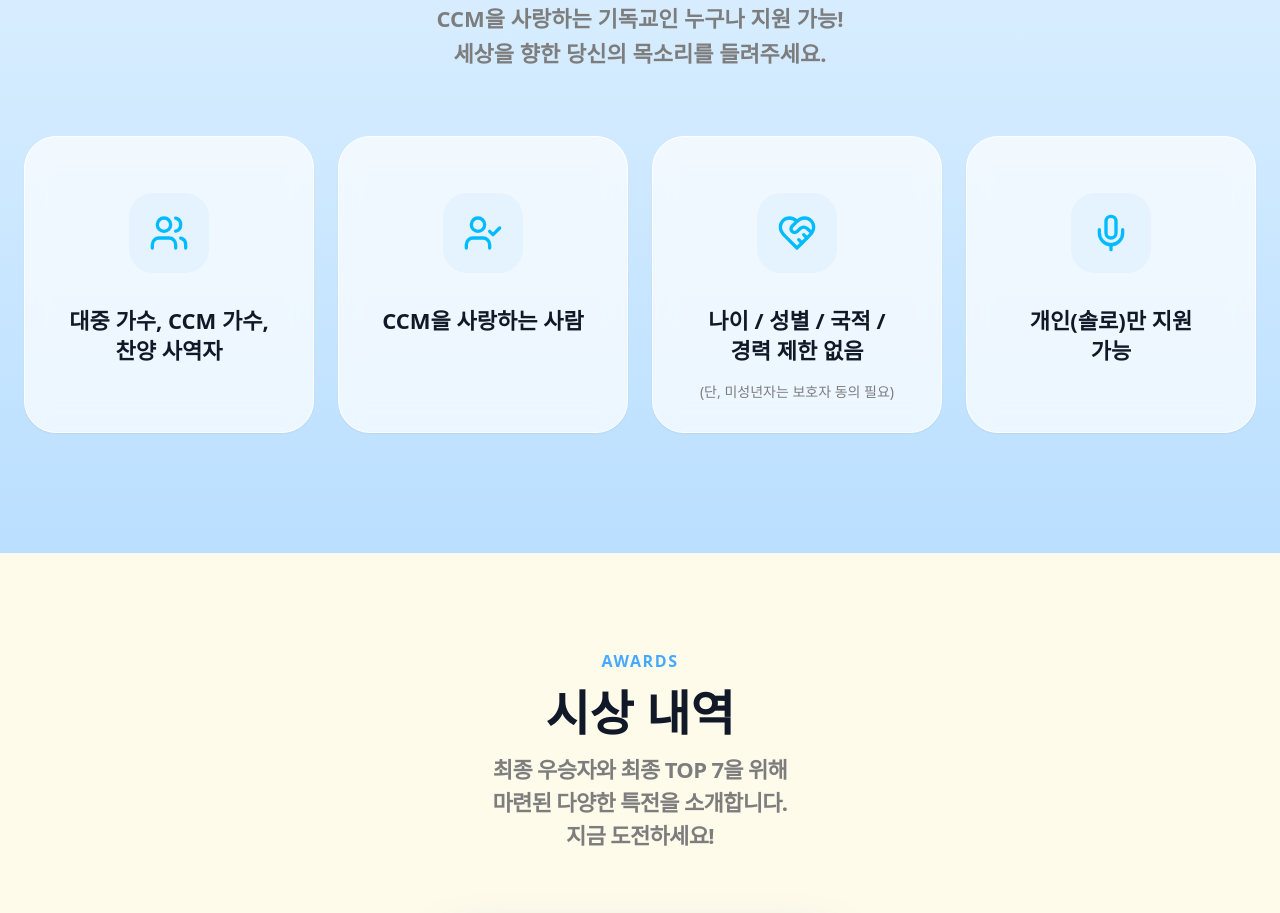
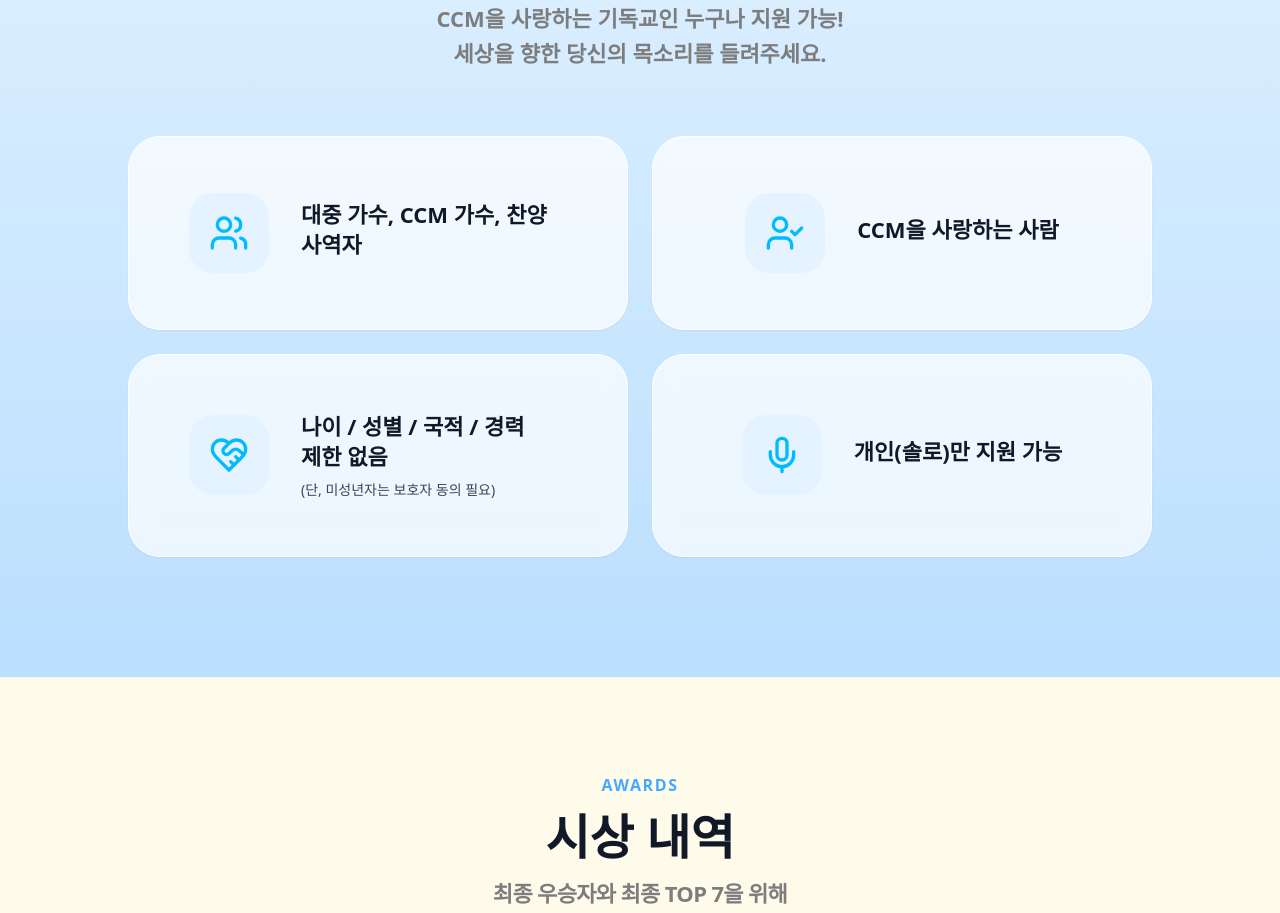
Before and after one commit to seun9eun/healingvoice, a React (Vite) app: page / in a window 1280 px wide. Shown: the part 2680-3593 px from the top of the page. Built offline with nearby package versions, Linux system fonts and the light colour scheme; a web font is replaced by a local one.

Commit message:
style: restructure eligibility section into 2x2 grid with horizontal centered cards

```diff
--- a/src/app/components/InfoSection.tsx
+++ b/src/app/components/InfoSection.tsx
@@ -47,25 +47,25 @@ export function InfoSection() {
             </p>
           </div>
 
-          {/* Grid: 1504px 안에서 4등분 됨 */}
-          <div className="grid grid-cols-1 sm:grid-cols-2 lg:grid-cols-4 gap-6">
+          {/* Grid: 1504px 안에서 2*2 그리드로 변경됨 */}
+          <div className="grid grid-cols-1 lg:grid-cols-2 gap-6 max-w-5xl mx-auto">
             {eligibilityItems.map((item, idx) => (
               <div
                 key={idx}
-                className="bg-white/70 backdrop-blur-md border border-white rounded-[32px] flex flex-col items-center text-center h-full shadow-sm hover:shadow-md transition-all px-[40px] pt-[56px] pb-[30px] bg-[#ffffff]"
+                className="bg-white/70 backdrop-blur-md border border-white rounded-[32px] flex flex-col md:flex-row items-center justify-center gap-6 md:gap-8 h-full shadow-sm hover:shadow-md transition-all px-[30px] md:px-[60px] py-[40px] md:py-[56px] bg-[#ffffff]"
               >
                 {/* 아이콘 */}
-                <div className="flex-shrink-0 bg-[#E4F3FF] p-5 rounded-3xl mb-8">
+                <div className="flex-shrink-0 bg-[#E4F3FF] p-5 rounded-3xl">
                   <item.icon className="w-10 h-10 text-[#00BCFF]" />
                 </div>
 
                 {/* 텍스트 */}
-                <div className="flex flex-col items-center">
-                  <h4 className="font-bold text-gray-900 mb-4 leading-snug break-keep text-[22px]">
+                <div className="flex flex-col items-center md:items-start text-center md:text-left">
+                  <h4 className="font-bold text-gray-900 mb-2 leading-snug break-keep text-[20px] md:text-[22px]">
                     {item.title}
                   </h4>
                   {item.desc && (
-                    <p className="text-[#7D7D7D] text-[14px] font-medium leading-[20px] tracking-normal text-center break-keep">
+                    <p className="text-[#101828] text-[13px] md:text-[14px] font-medium leading-[20px] tracking-normal break-keep opacity-80">
                       {item.desc}
                     </p>
                   )}
```
Lines whose indentation alone changed are shown as unchanged.
